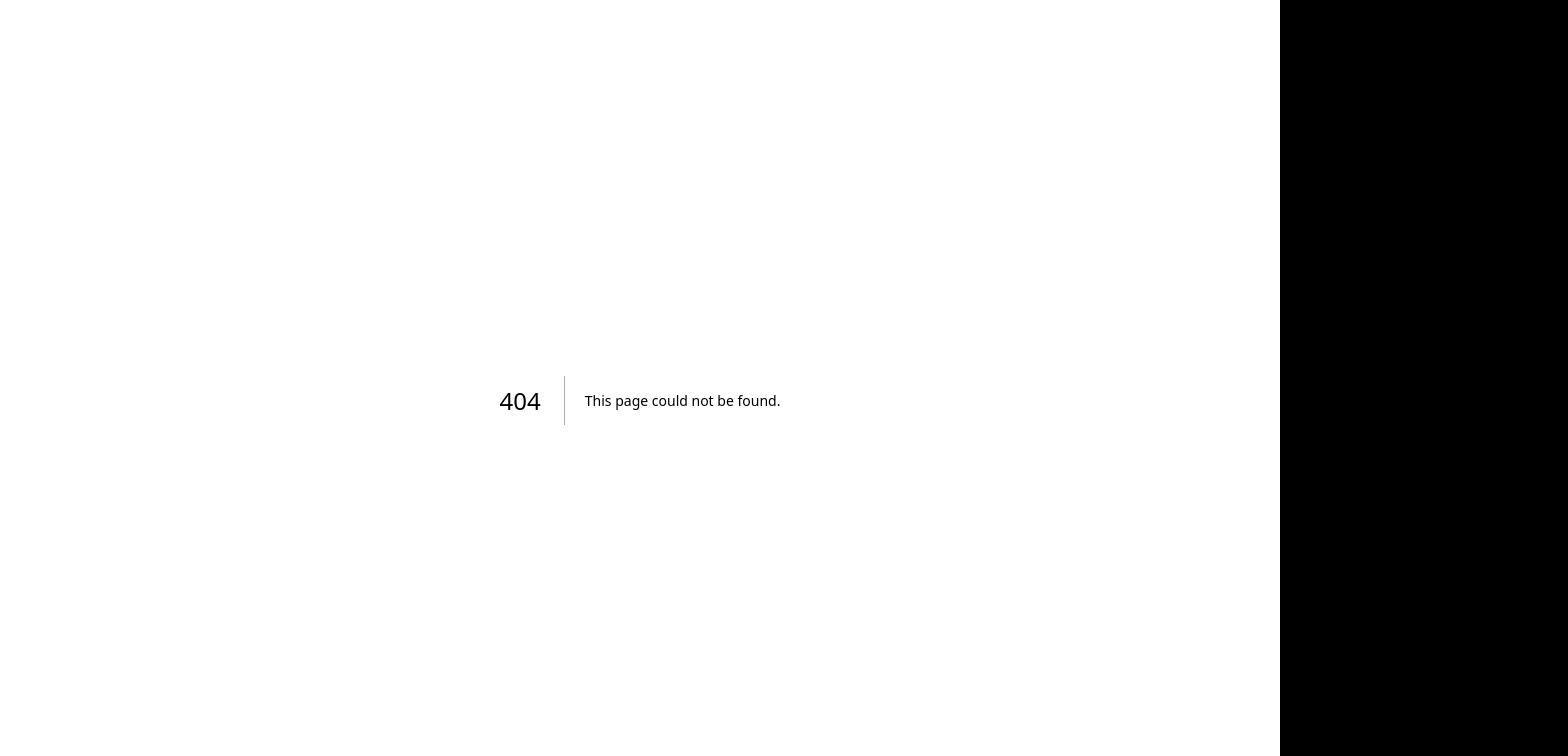
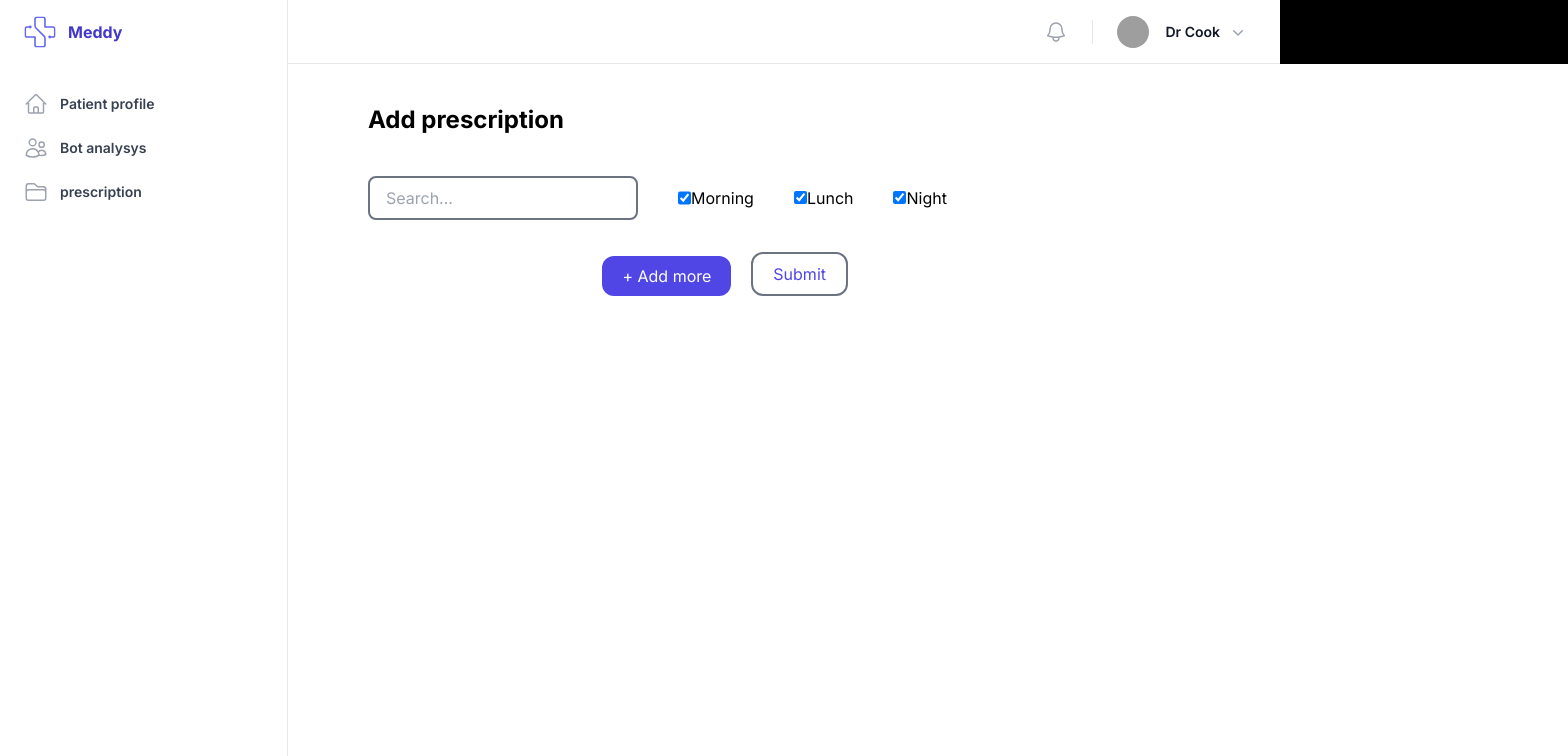
Before and after one commit to AazimAnish/Meddy, a Next.js app: page /prescription/1 in a window 1280 px wide. Before the commit this address had no page. Shown: the top 756 px of the page, 1568 px wide, since content can reach past the window. Built offline with nearby package versions, Linux system fonts and the light colour scheme; grey boxes are pictures that could not be loaded.

Commit message:
faet:prescription apis

```diff
--- a/app/prescription/page.jsx
+++ b/app/prescription/[slug]/page.jsx
@@ -1,13 +1,14 @@
 "use client"
 import React, { useState } from 'react';
-import Sidebar from '../../components/Sidebar';
+import Sidebar from '../../../components/Sidebar';
 import { usePathname } from 'next/navigation';
-import Search from '../../components/Search';
+import Search from '../../../components/Search';
 import axios from 'axios'; // Import Axios library
 
 const Page = () => {
     const pathname = usePathname();
     const [medInputs, setMedInputs] = useState([{ id:1 , medicine: '', timings: ['Morning', 'Lunch', 'Night'] }]);
+    const uhidVar = `${pathname.split('/')[2]}`
 
 
     const options = [
@@ -57,28 +58,49 @@ const Page = () => {
         });
     };
 
+    const fetchPatientData = async() => {
+        // Fetch user data based on the uhid
+        await axios.get(`/api/view-patients/${uhidVar}`)
+            .then(response => {
+                // Set the user data from the response
+                return response.data;
+            })
+            .catch(error => {
+                console.error('Error fetching user data:', error);
+            });
+    }
+
+    const fetchAppoinment = async() => {
+        // Fetch user data based on the uhid
+        await axios.get(`/api/get-appointments/${uhidVar}`)
+            .then(response => {
+                // Set the user data from the response
+                return response.data;
+            })
+            .catch(error => {
+                console.error('Error fetching user data:', error);
+            });
+    }
 
 
-    const handleSubmit = (e) => {
+    const handleSubmit = async(e) => {
         e.preventDefault();
         // Make Axios POST request to submit form data
+        const patient = await fetchPatientData();
+        const appointment = await fetchAppoinment();
+
         console.log(medInputs)
         const newMedInputs = {
-            DoctorName : "Dr. Cook",
-            PatientName : "",
+            DoctorName : appointment.doctor,
+            HospitalName : "Rajagiri hospital",
+            Doctor_specialization : appointment.speciality,
+            uhid : uhidVar,
+            Medicines : medInputs,
+            patient : patient,
+        }
 
+        console.log(newMedInputs,"newmedinputs")
 
-
-        }
-        axios.post('https://whatsapp-oxkj.onrender.com/send_prescription', medInputs)
-            .then(response => {
-                console.log(response.data);
-                // Handle success
-            })
-            .catch(error => {
-                console.error('Error submitting form:', error);
-                // Handle error
-            });
     };
 
     return (
```
